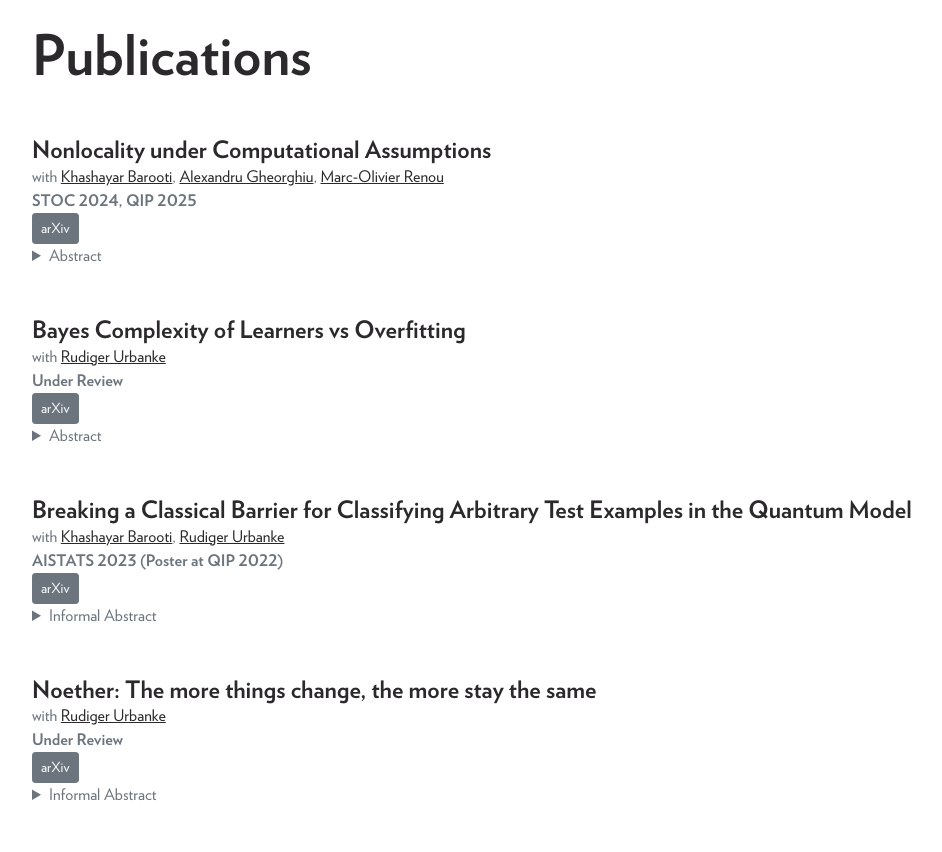
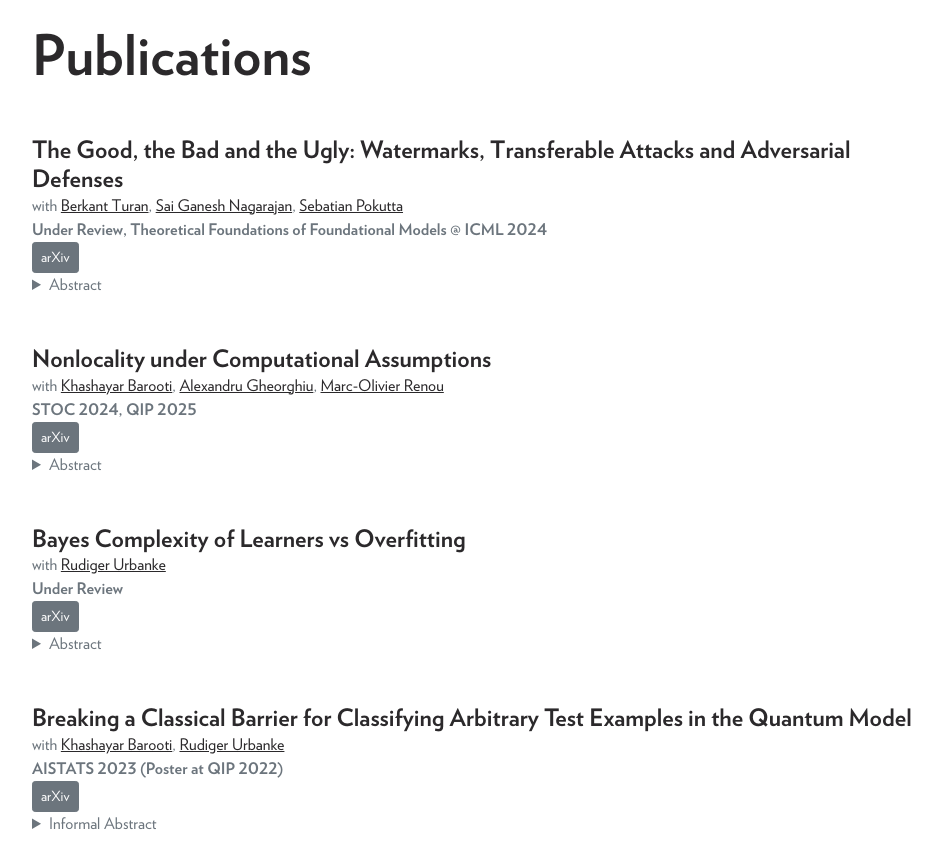
Before and after one commit to grzegorzgluch/grzegorzgluch.github.io, a website: page index.html in a window 1280 px wide. Shown: the part 860-1712 px from the top of the page, without its empty margins (288-1230 px from the left). Drawn offline with nearby package versions, Linux system fonts and the light colour scheme; a web font is replaced by a local one.

Commit message:
Added transferable attacks

```diff
--- a/index.html
+++ b/index.html
@@ -86,6 +86,21 @@
                         </div>
                     </div>
                     -->
+
+                    <div class="resume-item d-flex flex-column flex-md-row justify-content-between mb-5">
+                        <div class="resume-content">
+                            <a href="https://arxiv.org/abs/2112.09625" target="_blank" style="text-decoration: none"><h4 class="mb-0">The Good, the Bad and the Ugly: Watermarks, Transferable Attacks and Adversarial Defenses</h4></a>
+                            <div class="subsubheading mb-0">with <a href="https://b-turan.github.io/" target="_blank">Berkant Turan</a>, <a href="https://sites.google.com/view/sgnagarajan/home" target="_blank">Sai Ganesh Nagarajan</a>, <a href="https://www.pokutta.com/" target="_blank">Sebatian Pokutta</a> </div>
+                                <div class="subsubheading mb-0"><b>Under Review, Theoretical Foundations of Foundational Models @ ICML 2024</b>  <br>
+                                <div class="btn-group btn-group-sm" role="group" aria-label="Basic example">
+                                    <a href="https://arxiv.org/abs/2410.08864" target="_blank" class="btn btn-secondary" role="button" aria-pressed="true">arXiv</a>
+                                </div>
+                                <details><summary>Abstract</summary>
+                                 We formalize and extend existing definitions of backdoor-based watermarks and adversarial defenses as interactive protocols between two players. The existence of these schemes is inherently tied to the learning tasks for which they are designed. Our main result shows that for almost every discriminative learning task, at least one of the two -- a watermark or an adversarial defense -- exists. The term "almost every" indicates that we also identify a third, counterintuitive but necessary option, i.e., a scheme we call a transferable attack. By transferable attack, we refer to an efficient algorithm computing queries that look indistinguishable from the data distribution and fool all efficient defenders. To this end, we prove the necessity of a transferable attack via a construction that uses a cryptographic tool called homomorphic encryption. Furthermore, we show that any task that satisfies our notion of a transferable attack implies a cryptographic primitive, thus requiring the underlying task to be computationally complex. These two facts imply an "equivalence" between the existence of transferable attacks and cryptography. Finally, we show that the class of tasks of bounded VC-dimension has an adversarial defense, and a subclass of them has a watermark.
+                                </details>
+                            </div>
+                        </div>
+                    </div>
 
                     <div class="resume-item d-flex flex-column flex-md-row justify-content-between mb-5">
                         <div class="resume-content">
```
